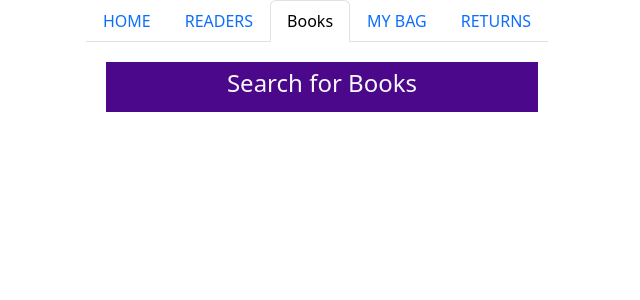
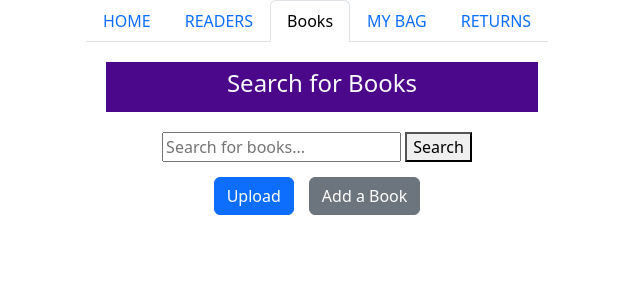
Before and after one commit to vishalgimhan/LibrarySystem, a Django app: page /books in a window 1280 px wide. Shown: the part 81-381 px from the top of the page, without its empty margins (323-963 px from the left). Run offline with Django 3.2, Linux system fonts and the light colour scheme.

Commit message:
Search bar and Buttons

```diff
--- a/Group assaigmne t/mysite/lims_app/templates/books.html
+++ b/Group assaigmne t/mysite/lims_app/templates/books.html
@@ -15,5 +15,20 @@
     </div>
 </div>
 
+<div class="search-toolbar text-center">
+    <form action="/search" method="get">
+        <input type="text" name="query" placeholder="Search for books...">
+        <button type="submit">Search</button>
+    </form>
+</div>
+
+<div class="buttons d-flex justify-content-center" style="margin-top: 15px;">
+    <button class="btn btn-primary" style="margin-right: 15px;" onclick="handleButton1()">Upload</button>
+    <button class="btn btn-secondary" onclick="handleButton2()">Add a Book</button>
+</div>
+</div>
+
+
+
 
 {% endblock %}
```
